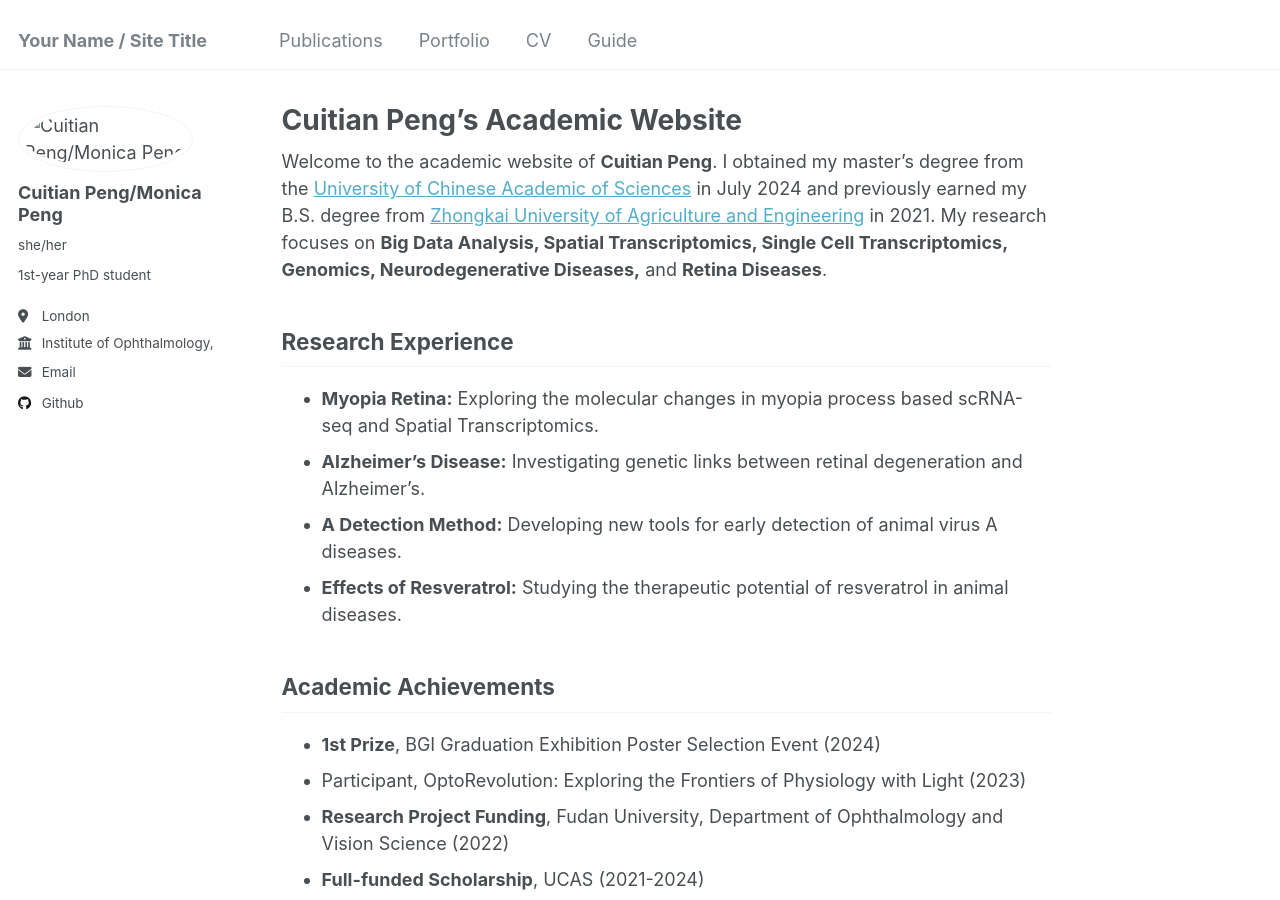
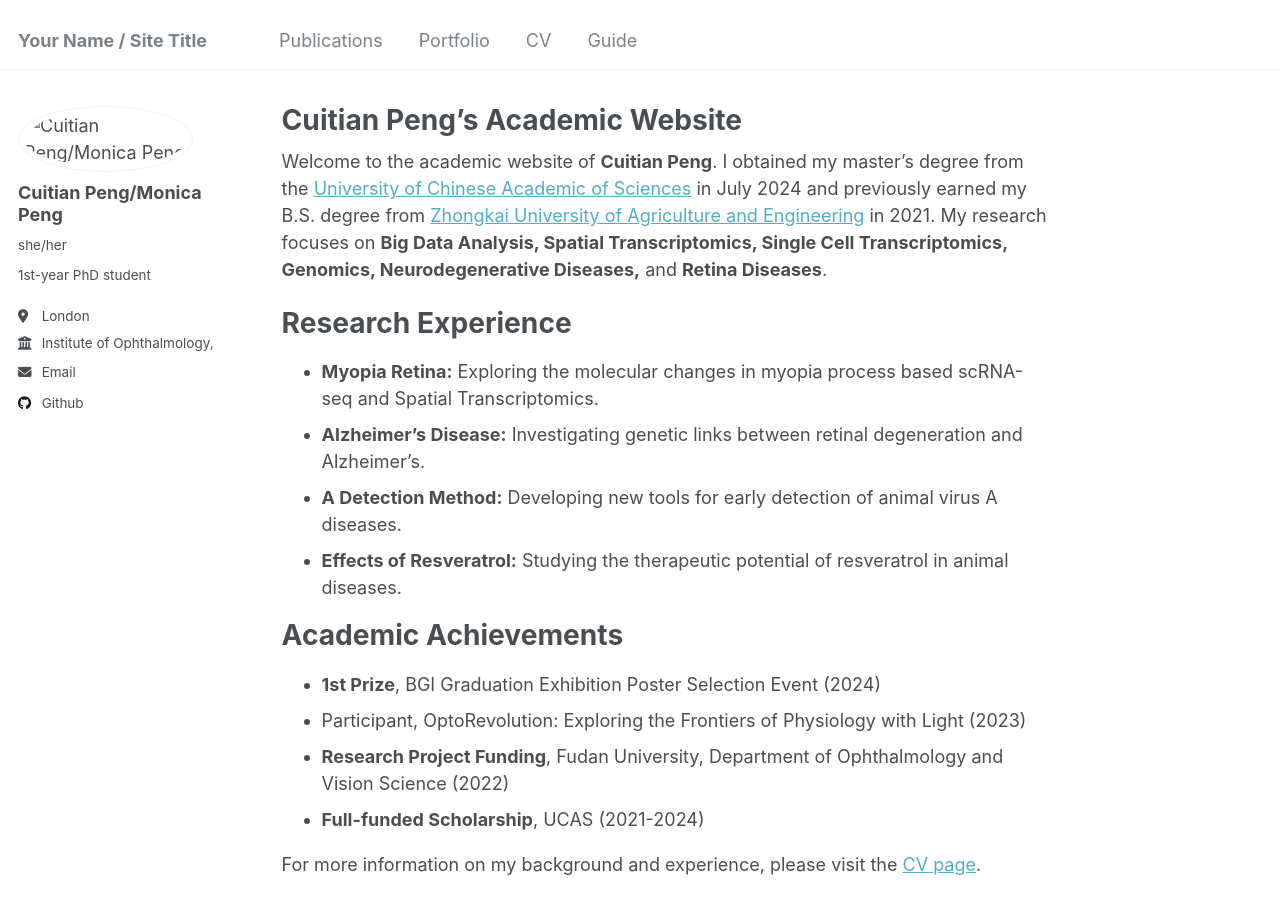
Before and after one commit to Monica0807/Monica24.ucl, a Jekyll site: the page built from _pages/about.md, in a window 1280 px wide and 900 px high. Built offline with Jekyll 4.4.1, drawn with Linux system fonts in a browser that asks for light colours.

```diff
--- a/_pages/about.md
+++ b/_pages/about.md
@@ -10,15 +10,15 @@ redirect_from:
 Welcome to the academic website of **Cuitian Peng**. I obtained my master's degree from the [University of Chinese Academic of Sciences](https://www.ucas.ac.cn/) in July 2024 and previously earned my B.S. degree from [Zhongkai University of Agriculture and Engineering](https://m.zhku.edu.cn/) in 2021. My research focuses on **Big Data Analysis, Spatial Transcriptomics, Single Cell Transcriptomics, Genomics, Neurodegenerative Diseases,** and **Retina Diseases**.
 
 
-## Research Experience
-
+Research Experience
+======
 - **Myopia Retina:** Exploring the molecular changes in myopia process based scRNA-seq and Spatial Transcriptomics.
 - **Alzheimer’s Disease:** Investigating genetic links between retinal degeneration and Alzheimer's.
 - **A Detection Method:** Developing new tools for early detection of animal virus A diseases.
 - **Effects of Resveratrol:** Studying the therapeutic potential of resveratrol in animal diseases.
 
-## Academic Achievements
-
+Academic Achievements
+======
 - **1st Prize**, BGI Graduation Exhibition Poster Selection Event (2024)
 - Participant, OptoRevolution: Exploring the Frontiers of Physiology with Light (2023)
 - **Research Project Funding**, Fudan University, Department of Ophthalmology and Vision Science (2022)
@@ -26,8 +26,8 @@ Welcome to the academic website of **Cuitian Peng**. I obtained my master's degr
 
 For more information on my background and experience, please visit the [CV page](files/Cuitian PENG-CV-Revised 1018.pdf).
 
-## Contact Information
-
+Contact Information
+======
 Feel free to reach out via my [GitHub](https://github.com/CuitianPeng) or email me at cuitian.peng.24@ucl.ac.uk.
 
 ---
```
